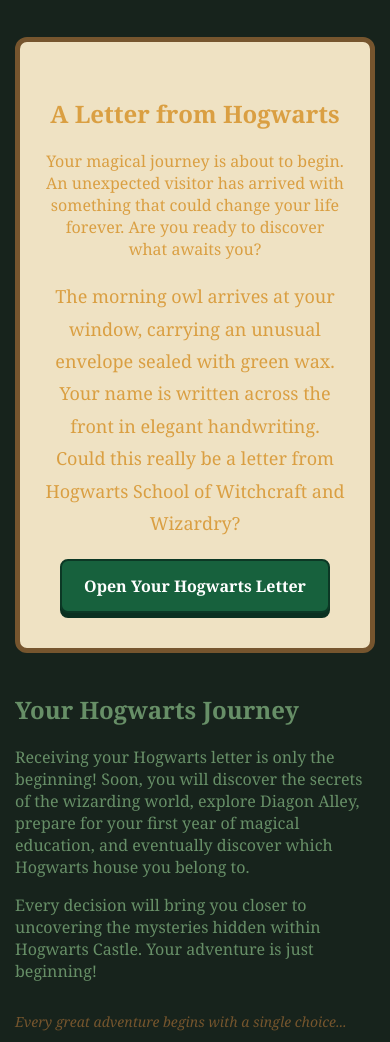
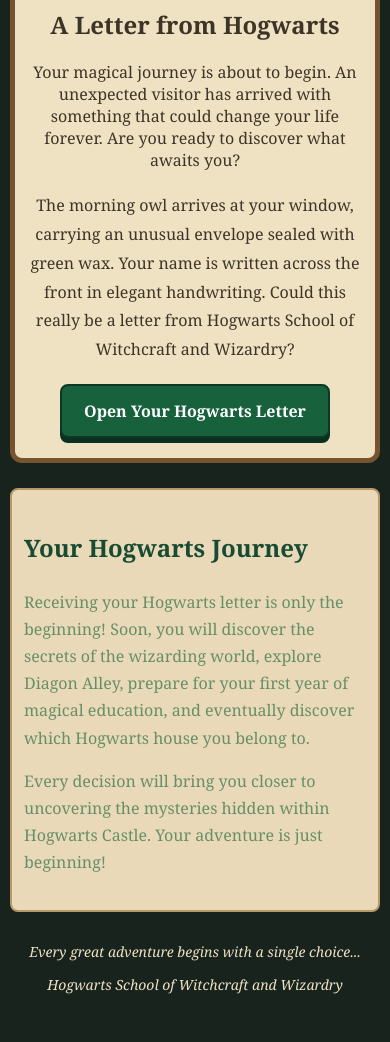
Before and after one commit to kjridgeway/lvl1-week5, a plain HTML site: page mini-project/index.html in a window 390 px wide. Shown: the part 178-1220 px from the top of the page. Drawn offline with Linux system fonts and the light colour scheme.

Commit message:
update css

```diff
--- a/mini-project/style.css
+++ b/mini-project/style.css
@@ -1,3 +1,4 @@
+
 
 /* General page styling */
 body {
@@ -11,7 +12,7 @@ body {
 /* Main game container */
 .game-container {
     background-color: #efe2c3;
-    color: #da9f42;
+    color: #3d3427;
     max-width: 650px;
     width: 100%;
     box-sizing: border-box;
@@ -24,7 +25,7 @@ body {
 
 /* Game heading */
 h1 {
-    color: #af970c;
+    color: #174b32;
     font-size: 32px;
     margin-bottom: 10px;
 }
@@ -48,11 +49,26 @@ h1 {
     margin-top: 0;
 }
 
+/* Story message */
 #storyMessage {
     font-size: 18px;
     line-height: 1.8;
     min-height: 130px;
     margin: 20px 0;
+}
+
+/* Journey section */
+.journey-section {
+    background-color: #e9d9b8;
+    padding: 25px;
+    margin-top: 25px;
+    border: 2px solid #b69a69;
+    border-radius: 8px;
+    line-height: 1.7;
+}
+
+.journey-section h2 {
+    color: #174b32;
 }
 
 /* Interactive button */
@@ -88,5 +104,36 @@ footer {
     margin-top: 30px;
     font-size: 14px;
     font-style: italic;
-    color: #75552d;
+    color: #efe2c3;
+    text-align: center;
 }
+
+/* Smaller screen adjustments */
+@media (max-width: 480px) {
+    body {
+        padding: 15px 10px;
+    }
+
+    .game-container {
+        margin: 15px auto;
+        padding: 20px 15px;
+    }
+
+    .story-section,
+    .journey-section {
+        padding: 18px 12px;
+    }
+
+    h1 {
+        font-size: 26px;
+    }
+
+    #storyMessage {
+        font-size: 16px;
+    }
+
+    #storyButton {
+        max-width: 100%;
+        white-space: normal;
+    }
+}
```
